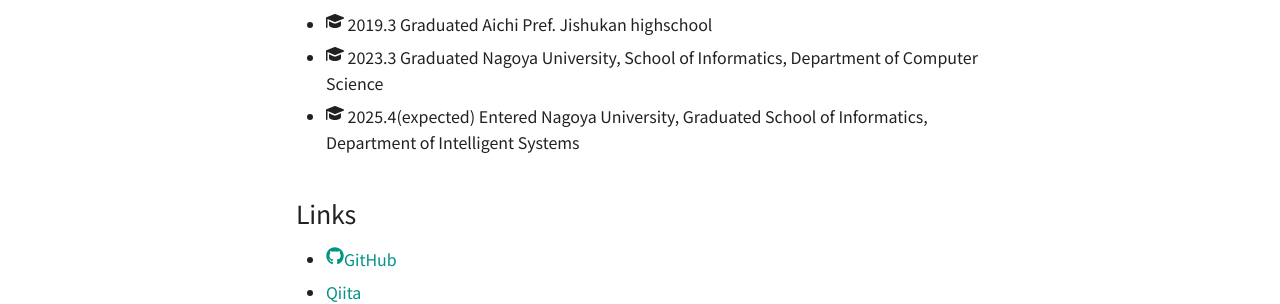
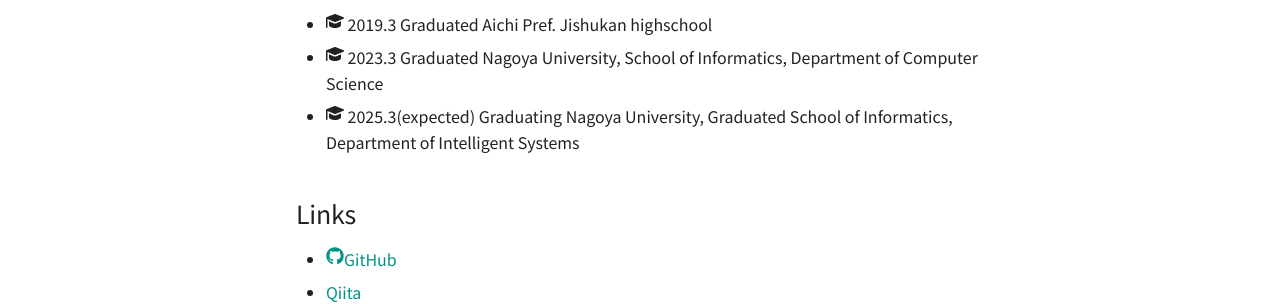
Before and after one commit to KateSawada/KateSawada.github.io, an MkDocs documentation site: the page built from docs/index.md, in a window 1280 px wide and 1378 px high. Shown: the part 983-1287 px from the top of the window. Built offline with MkDocs 1.6.1 and Material for MkDocs 9.7.7, drawn with Linux system fonts in a browser that asks for light colours; nearby versions of some CDN libraries.

Commit message:
表記を修正

```diff
--- a/docs/index.md
+++ b/docs/index.md
@@ -24,7 +24,7 @@ I am interested in automatic music score arrangement, symbolic music generation
 ## Education
 - :fontawesome-solid-graduation-cap: 2019.3 Graduated Aichi Pref. Jishukan highschool
 - :fontawesome-solid-graduation-cap: 2023.3 Graduated Nagoya University, School of Informatics, Department of Computer Science
-- :fontawesome-solid-graduation-cap: 2025.4(expected) Entered Nagoya University, Graduated School of Informatics, Department of Intelligent Systems
+- :fontawesome-solid-graduation-cap: 2025.3(expected) Graduating Nagoya University, Graduated School of Informatics, Department of Intelligent Systems
 
 ## Links
 - [:fontawesome-brands-github:GitHub](https://github.com/KateSawada){:target="_blank"}
```
